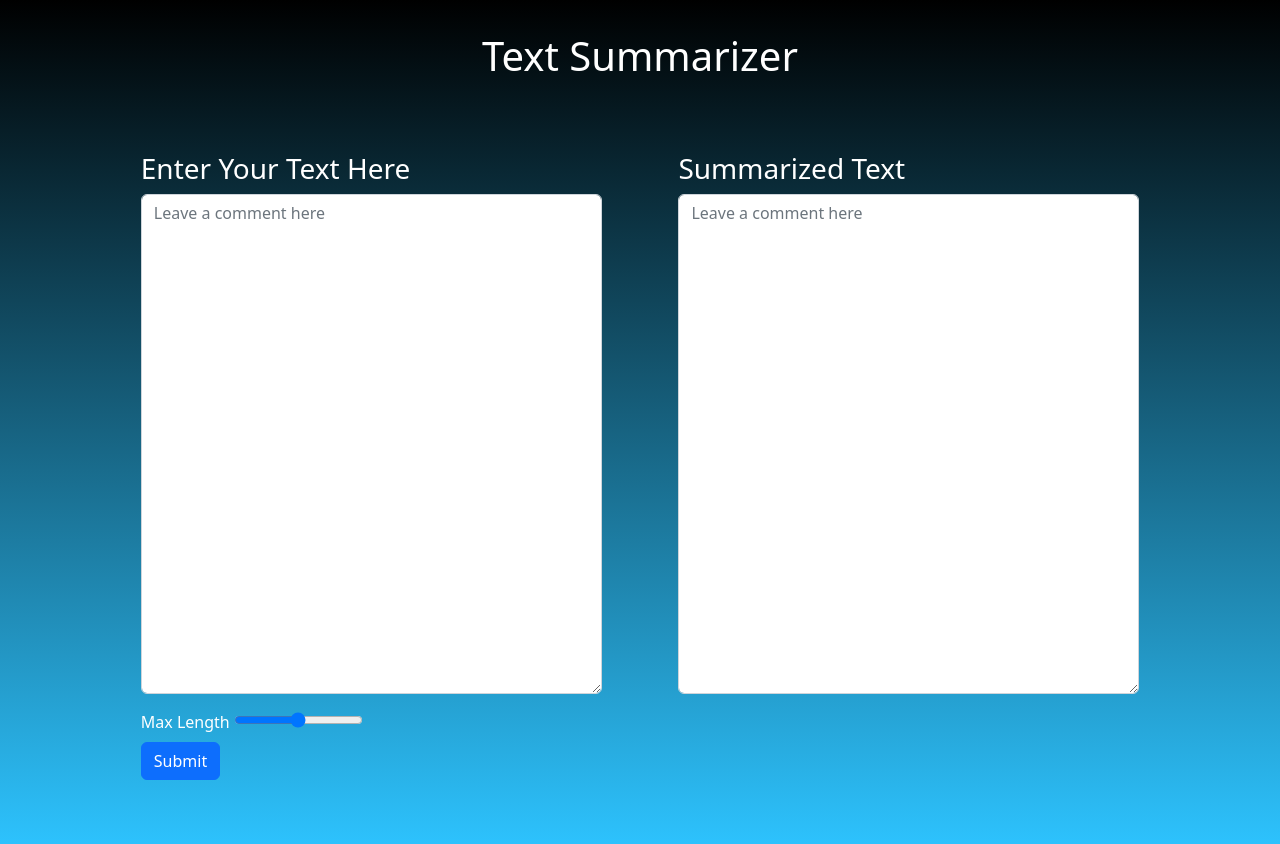
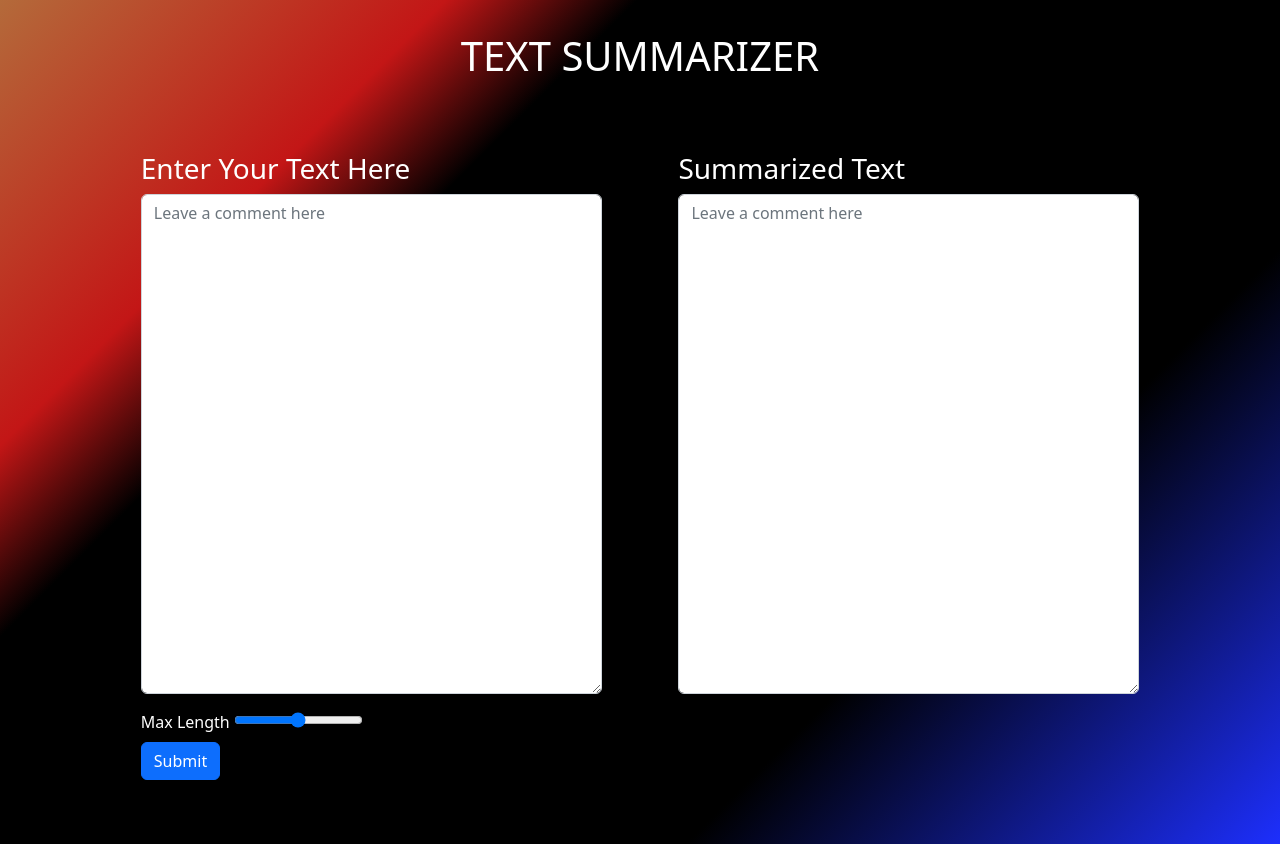
Before and after one commit to abhi-1407/Text_summarizer, a Flask app: page / in a window 1280 px wide. Run offline with Flask 2, Linux system fonts and the light colour scheme.

Commit message:
changed bg gradient

```diff
--- a/templates/index.html
+++ b/templates/index.html
@@ -11,8 +11,8 @@
     <title>Text Summarizer</title>
     <style>
         body {
-            background: rgb(45, 194, 253);
-            background: linear-gradient(0deg, rgba(45, 194, 253, 1) 0%, rgba(0, 0, 0, 1) 100%);
+            background: rgb(180,106,58);
+background: linear-gradient(135deg, rgba(180,106,58,1) 0%, rgba(195,22,22,1) 21%, rgba(0,0,0,1) 30%, rgba(0,0,0,1) 72%, rgba(29,47,253,1) 100%);
 
         }
 
@@ -67,7 +67,7 @@
 </head>
 
 <body>
-    <h1>Text Summarizer</h1>
+    <h1>TEXT SUMMARIZER</h1>
     <div class="container">
 
         <div class="textEnter">
```
